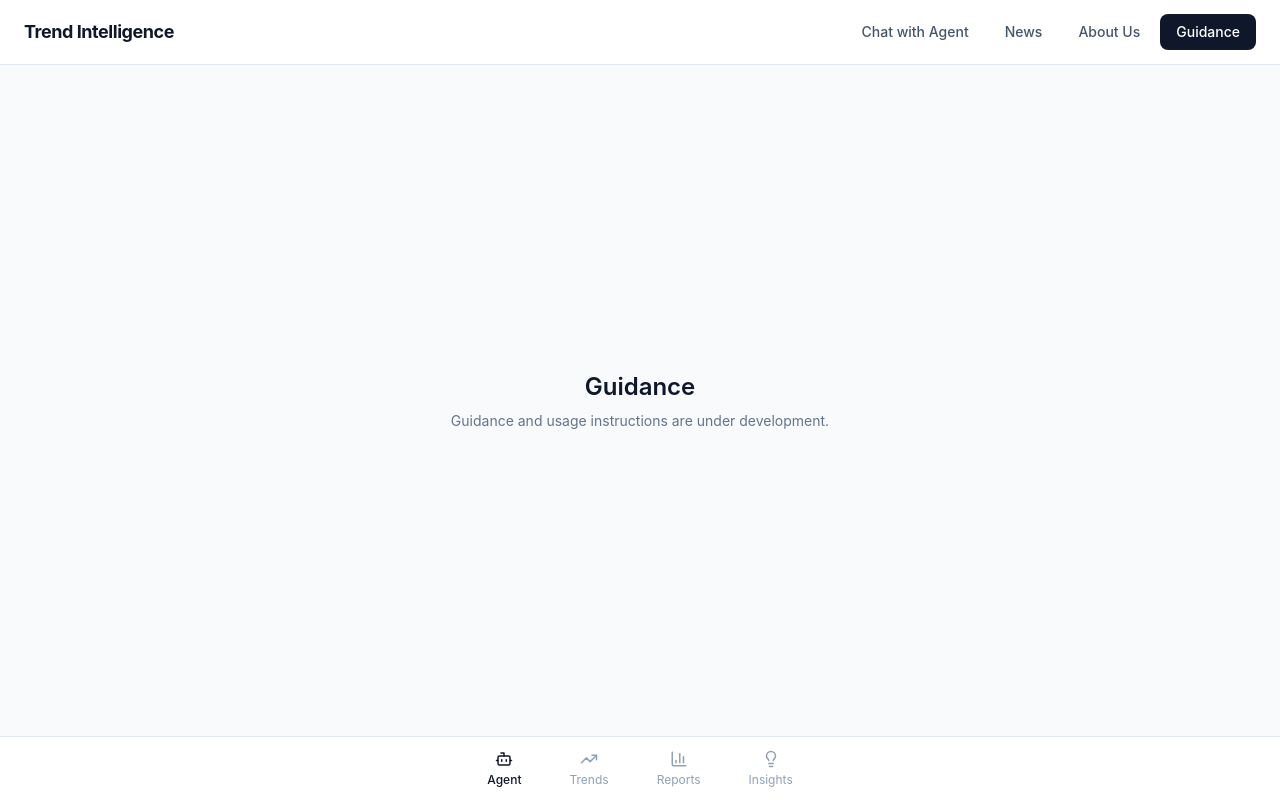
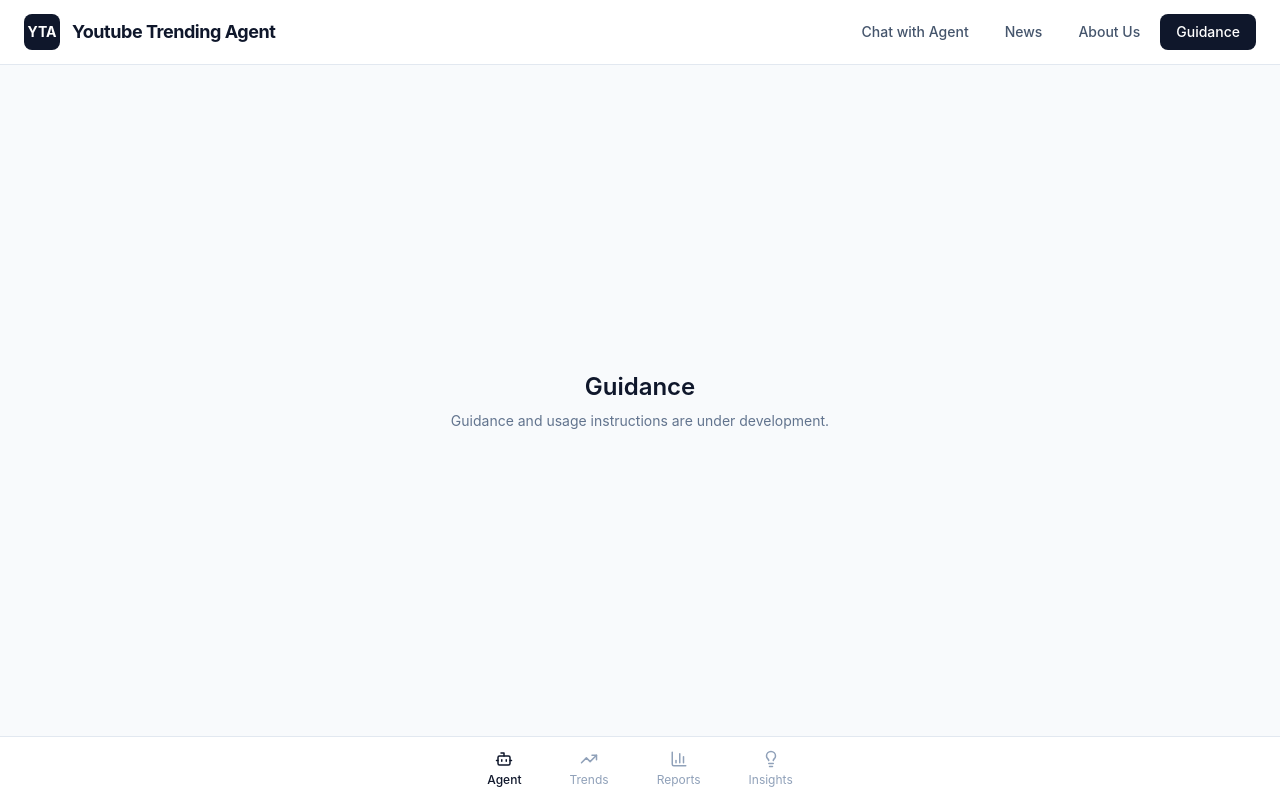
Before and after one commit to nguyenhoanghuy34/youtube-trend-agent, a React app in the folder frontend/: page /guidance in a window 1280 px wide. Built offline with nearby package versions, Linux system fonts and the light colour scheme; the HTML template or start-up script is replaced by a standard one.

Commit message:
change header

```diff
--- a/frontend/src/components/layout/Navbar.jsx
+++ b/frontend/src/components/layout/Navbar.jsx
@@ -27,9 +27,15 @@ export default function Navbar() {
         {/* Logo */}
         <NavLink
           to="/"
-          className="text-lg font-bold tracking-tight text-slate-900"
+          className="flex items-center gap-3"
         >
-          Trend Intelligence
+          <div className="flex h-9 w-9 items-center justify-center rounded-lg bg-slate-900 text-sm font-bold text-white">
+            YTA
+          </div>
+
+          <span className="text-lg font-bold tracking-tight text-slate-900">
+            Youtube Trending Agent
+          </span>
         </NavLink>
 
         {/* Navigation */}
```
